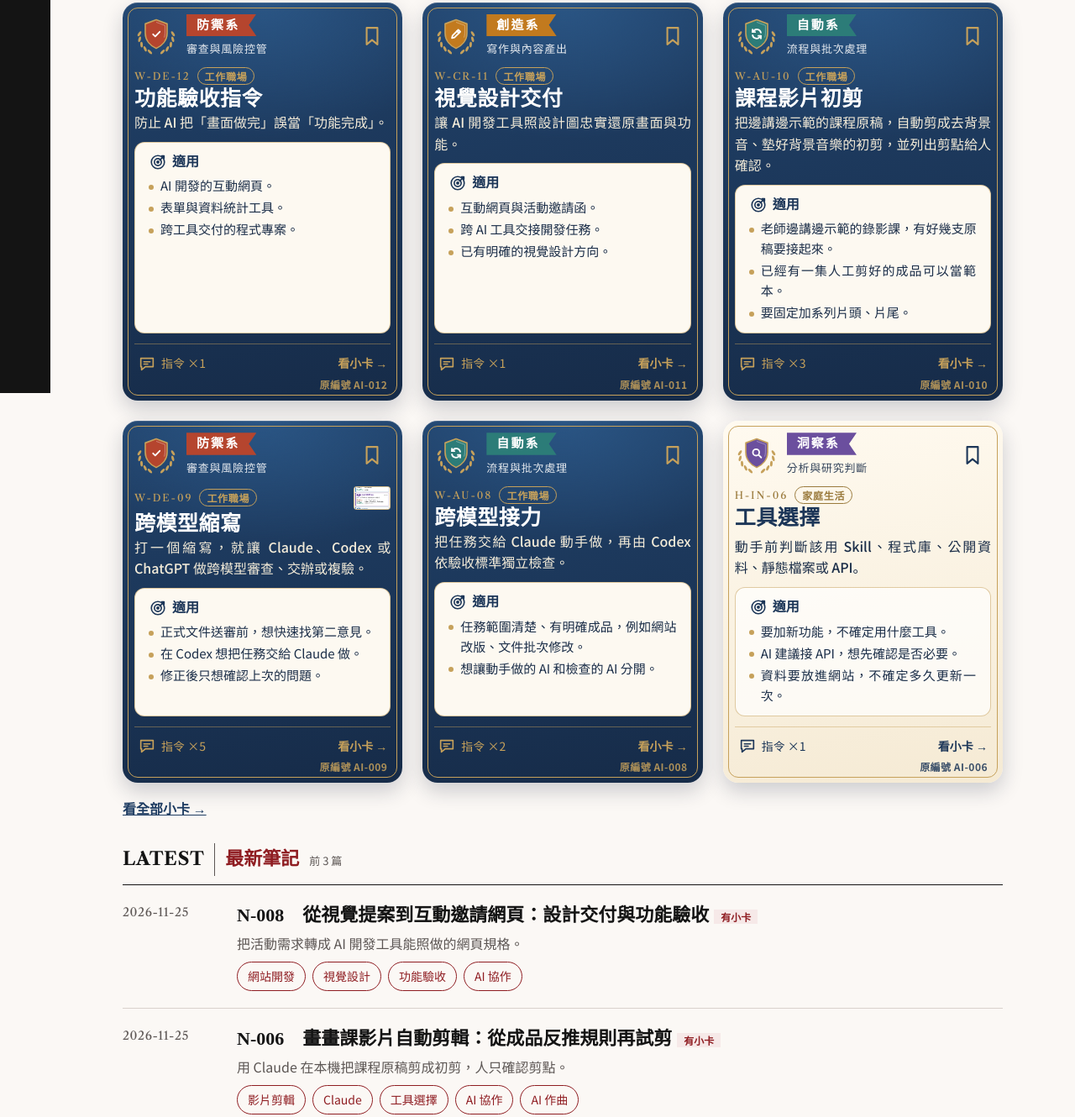
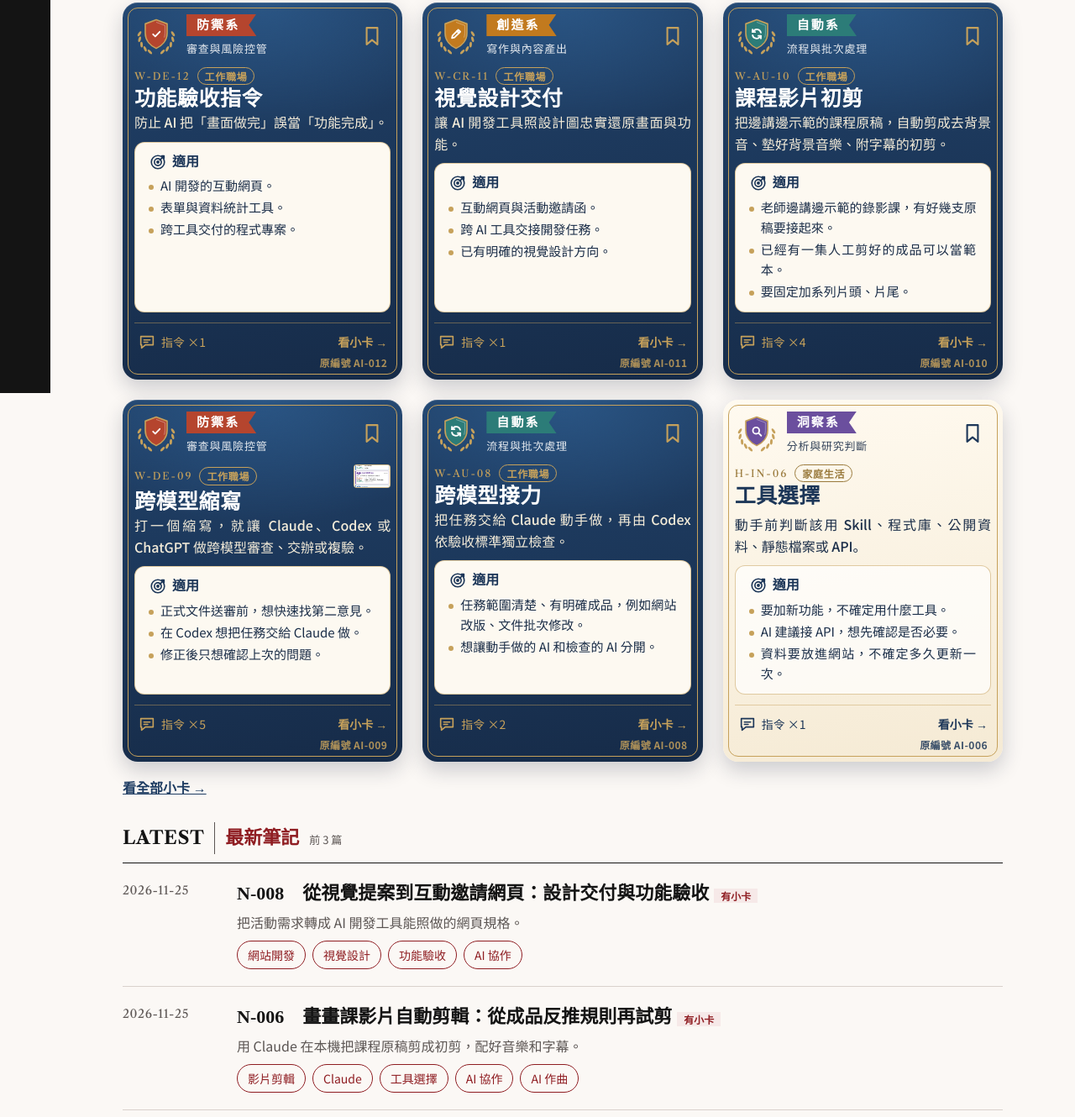
Before and after one commit to worklinkweb/at, a plain HTML site: page index.html in a window 1280 px wide. Shown: the part 332-1662 px from the top of the page at 84% size. Drawn offline with nearby package versions, Linux system fonts and the light colour scheme.

Commit message:
Update AT v2.11

```diff
--- a/index.html
+++ b/index.html
@@ -3,7 +3,7 @@
 <head>
 <meta name="robots" content="noindex,nofollow">
 <meta name="at-version" content="v2.11">
-<meta name="at-build" content="42d95cf3c1b152a0">
+<meta name="at-build" content="f1832ac3ddf6b527">
 <meta charset="utf-8">
 <meta name="robots" content="noindex,nofollow">
 <meta name="viewport" content="width=device-width, initial-scale=1, viewport-fit=cover">
@@ -1056,7 +1056,7 @@ window.ATLAS_DATA = {
    "title": "畫畫課影片自動剪輯：從成品反推規則再試剪",
    "date": "2026-11-25",
    "format": "note",
-   "summary": "用 Claude 在本機把課程原稿剪成初剪，人只確認剪點。",
+   "summary": "用 Claude 在本機把課程原稿剪成初剪，配好音樂和字幕。",
    "cost": [],
    "tags": [
     "影片剪輯",
@@ -1077,11 +1077,11 @@ window.ATLAS_DATA = {
    "sections": [
     {
      "title": "做什麼",
-     "html": "<p>用 Claude 在本機把課程原稿剪成初剪，人只確認剪點。</p>"
+     "html": "<p>用 Claude 在本機把課程原稿剪成初剪，配好音樂和字幕。</p>"
     },
     {
      "title": "怎麼做",
-     "html": "<ol><li>原稿和剪好的成品比對逐字稿，反推剪輯規則。</li><li>Claude 讀逐字稿判斷剪點，做剪點預覽片給剪輯者勾選。</li><li>開源 AI 作曲做配樂候選，程式依片長墊進影片。</li></ol>"
+     "html": "<ol><li>原稿和剪好的成品比對逐字稿，反推剪輯規則。</li><li>Claude 讀逐字稿判斷剪點，做剪點預覽片給剪輯者勾選。</li><li>AI 作曲墊配樂，Whisper 產生字幕再由 Claude 校對。</li></ol>"
     },
     {
      "title": "學到什麼",
@@ -1092,7 +1092,7 @@ window.ATLAS_DATA = {
     {
      "code": "AI-010",
      "name": "課程影片初剪",
-     "use": "把邊講邊示範的課程原稿，自動剪成去背景音、墊好背景音樂的初剪，並列出剪點給人確認。",
+     "use": "把邊講邊示範的課程原稿，自動剪成去背景音、墊好背景音樂、附字幕的初剪。",
      "when": [
       "老師邊講邊示範的錄影課，有好幾支原稿要接起來。",
       "已經有一集人工剪好的成品可以當範本。",
@@ -1120,6 +1120,11 @@ window.ATLAS_DATA = {
        "label": "在 Claude Code 打：做背景音樂候選",
        "text": "範本成品的背景音樂不能匯出用。\n請先量範本配樂的音量、速度、風格，再用可商用的開源 AI 作曲做 4 首相近風格的新曲，\n每首配一段 60 秒試聽片（含老師聲音），讓剪輯者選 2 首輪流用。\n不要拿原曲當參考音訊，只參考風格描述。",
        "en": "The background music in the reference edit cannot be exported.\nMeasure its loudness, tempo, and style, then use a commercially licensed open-source AI music model to make 4 new tracks in a similar style.\nMake a 60-second preview with the teacher's voice for each, so the editor can pick 2 to alternate.\nDo not use the original track as reference audio; use only the style description."
+      },
+      {
+       "label": "在 Claude Code 打：產生並校對字幕",
+       "text": "請把剪好的影片轉成 SRT 字幕，格式比照 <範本字幕檔>（一行、沒有標點、每句約 2 秒）。\n轉成台灣繁體，再讀全文校對同音錯字。\n色號、數字和聽不出原意的地方不要猜，列成清單給我確認。",
+       "en": "Turn the edited video into an SRT file in the same format as <reference subtitle file> (one line, no punctuation, about 2 seconds per cue).\nConvert to Taiwan Traditional Chinese, then proofread the full text for homophone errors.\nDo not guess color codes, numbers, or unclear phrases; list them for me to check."
       }
      ],
      "preparedBy": "Claude",
@@ -1137,13 +1142,16 @@ window.ATLAS_DATA = {
       "Claude 讀逐字稿，標出等學生、重講、講錯、結尾。",
       "輸出剪點預覽片（紅框＋編號）和審片版（角落標原稿與時間）。",
       "剪輯者依編號在清單勾剪或不剪，再輸出下一版。",
-      "AI 作曲做 3–4 首背景音樂候選和試聽片，剪輯者選 2 首，程式輪流鋪滿全片。"
+      "AI 作曲做 3–4 首背景音樂候選和試聽片，剪輯者選 2 首，程式輪流鋪滿全片。",
+      "剪好的影片轉成字幕，Claude 校對錯字，聽不出的地方列給人確認。"
      ],
      "tools": [
       "<a href=\"https://ffmpeg.org/\" target=\"_blank\" rel=\"noopener\">FFmpeg</a>：剪接、降噪、音量一致",
       "<a href=\"https://github.com/ml-explore/mlx-examples/tree/main/whisper\" target=\"_blank\" rel=\"noopener\">mlx-whisper</a>：本機語音轉文字",
       "<a href=\"https://github.com/Rikorose/DeepFilterNet\" target=\"_blank\" rel=\"noopener\">DeepFilterNet</a>：語音隔離",
-      "<a href=\"https://github.com/ace-step/ACE-Step-1.5\" target=\"_blank\" rel=\"noopener\">ACE-Step 1.5</a>：本機 AI 作曲、聽音樂寫描述"
+      "<a href=\"https://github.com/ace-step/ACE-Step-1.5\" target=\"_blank\" rel=\"noopener\">ACE-Step 1.5</a>：本機 AI 作曲、聽音樂寫描述",
+      "<a href=\"https://github.com/BYVoid/OpenCC\" target=\"_blank\" rel=\"noopener\">OpenCC</a>：簡體轉台灣繁體",
+      "<a href=\"https://github.com/fxsjy/jieba\" target=\"_blank\" rel=\"noopener\">jieba</a>：中文斷詞，字幕斷句不切開詞"
      ],
      "practice": [
       {
@@ -1199,14 +1207,24 @@ window.ATLAS_DATA = {
        "result": "剪輯者選定 2 首",
        "log": "2026-11-25_畫畫課影片自動剪輯",
        "learned": "寫「不要爵士」反而偏爵士"
+      },
+      {
+       "date": "2026-11-26",
+       "project": "線上畫畫課 Ep2 帆船",
+       "status": "已實作未驗證",
+       "how": "Whisper 轉字幕、簡轉繁、Claude 校對",
+       "result": "1,165 句字幕，17 處待確認",
+       "log": "2026-11-25_畫畫課影片自動剪輯",
+       "learned": "和人工字幕只差 5.4%"
       }
      ],
-     "practiceCount": 6,
+     "practiceCount": 7,
      "versions": [
       "v0.1｜2026-11-25｜建立",
       "v0.2｜2026-11-25｜加剪點預覽片、審片版、語音隔離",
       "v0.3｜2026-11-25｜加 XR 審查剪點",
-      "v0.4｜2026-11-25｜加 AI 作曲背景音樂"
+      "v0.4｜2026-11-25｜加 AI 作曲背景音樂",
+      "v0.5｜2026-11-26｜加自動字幕與 Claude 校對"
      ],
      "image": null,
      "archived": false,
```
Also changed, not shown: ai.html (+10 -6 lines).
